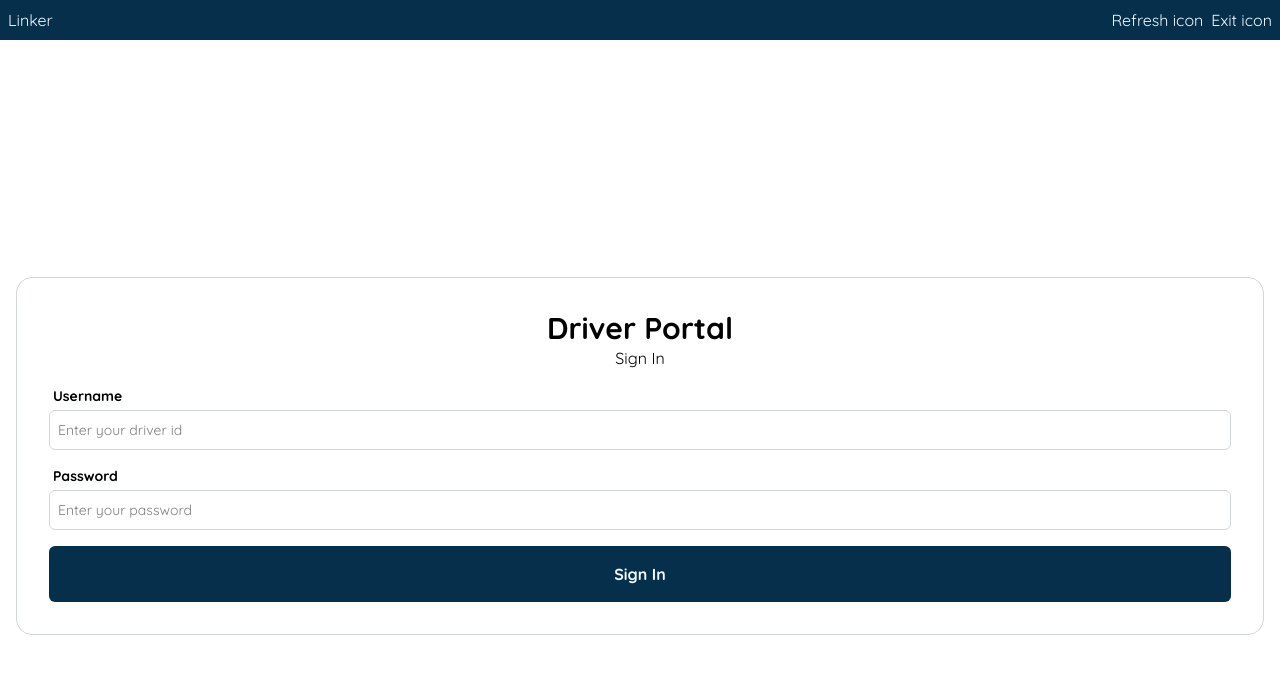
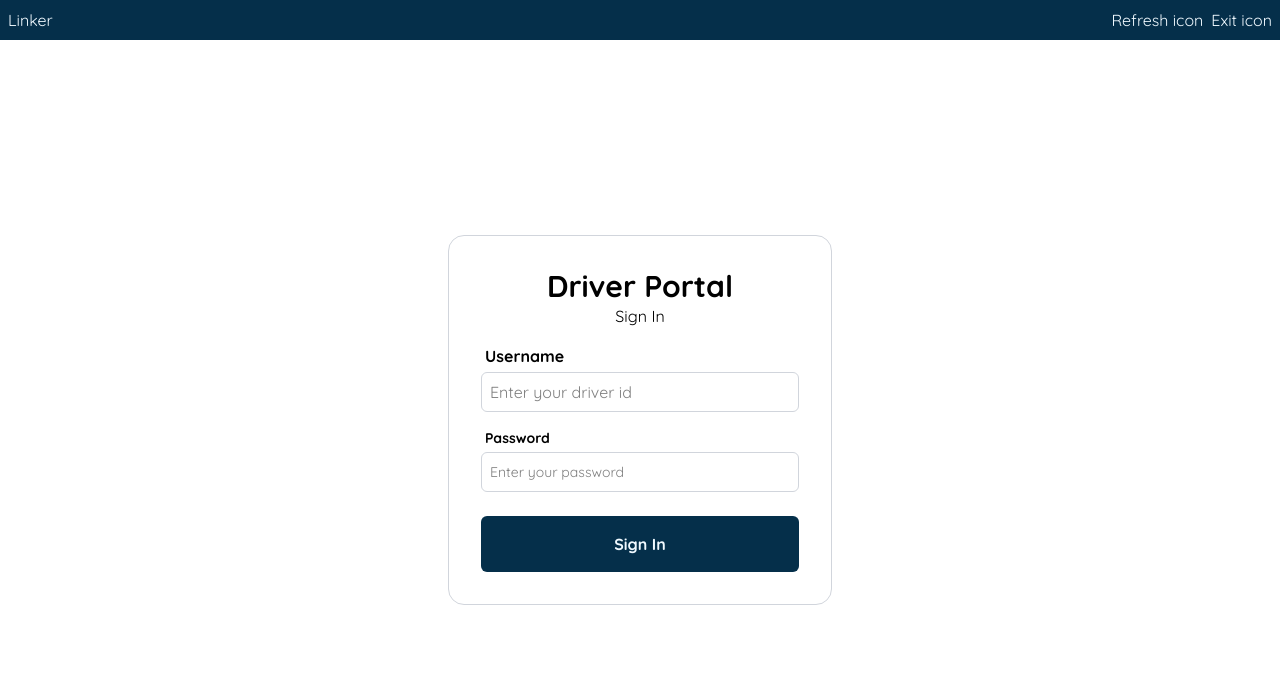
Before and after one commit to AdithyaShenal/MCLROS-driver-app, a React (Vite) app: page / in a window 1280 px wide. Shown: the top 674 px of the page. Built offline with nearby package versions, Linux system fonts and the light colour scheme.

Commit message:
login page created

```diff
--- a/src/components/Layout.tsx
+++ b/src/components/Layout.tsx
@@ -1,16 +1,19 @@
 import { Outlet } from "react-router-dom";
 import NavBar from "./NavBar";
 
+// Layout.jsx
+
 const Layout = () => {
   return (
-    <>
+    <div className="h-screen flex flex-col">
       <div>
         <NavBar />
       </div>
-      <div className="p-4">
+
+      <div className="flex-1">
         <Outlet />
       </div>
-    </>
+    </div>
   );
 };
 
--- a/src/index.css
+++ b/src/index.css
@@ -1,5 +1,12 @@
 @import url("https://fonts.googleapis.com/css2?family=Quicksand:wght@400;500;600;700&display=swap");
 @import "tailwindcss";
+
+/* Typically in your index.css or equivalent */
+html,
+body,
+#root {
+  height: 100%;
+}
 
 /* custom style (ignore the error on theme) */
 @theme {
--- a/src/pages/loginUI.tsx
+++ b/src/pages/loginUI.tsx
@@ -1,12 +1,12 @@
 const loginUI = () => {
   return (
     <>
-      <div className="w-full h-screen flex items-center justify-center">
-        <form className="border rounded-2xl border-gray-300 p-8 w-full">
+      <div className="w-full h-full flex items-center justify-center">
+        <form className="border rounded-2xl border-gray-300 p-8 w-11/12 max-w-sm">
           <p className="text-3xl text-center font-extrabold">Driver Portal</p>
           <p className="text-center">Sign In</p>
 
-          <div className="flex flex-col gap-1 mt-4 text-sm">
+          <div className="flex flex-col gap-1 mt-4 text-md">
             <label htmlFor="username" className="font-bold ml-1">
               Username
             </label>
@@ -31,7 +31,7 @@ const loginUI = () => {
               className="border border-gray-300 rounded-md h-10 p-2"
             />
           </div>
-          <div className="mt-4">
+          <div className="mt-6">
             <button
               type="submit"
               className="bg-sky-950 text-sky-50 p-4 w-full rounded-md font-bold"
```
